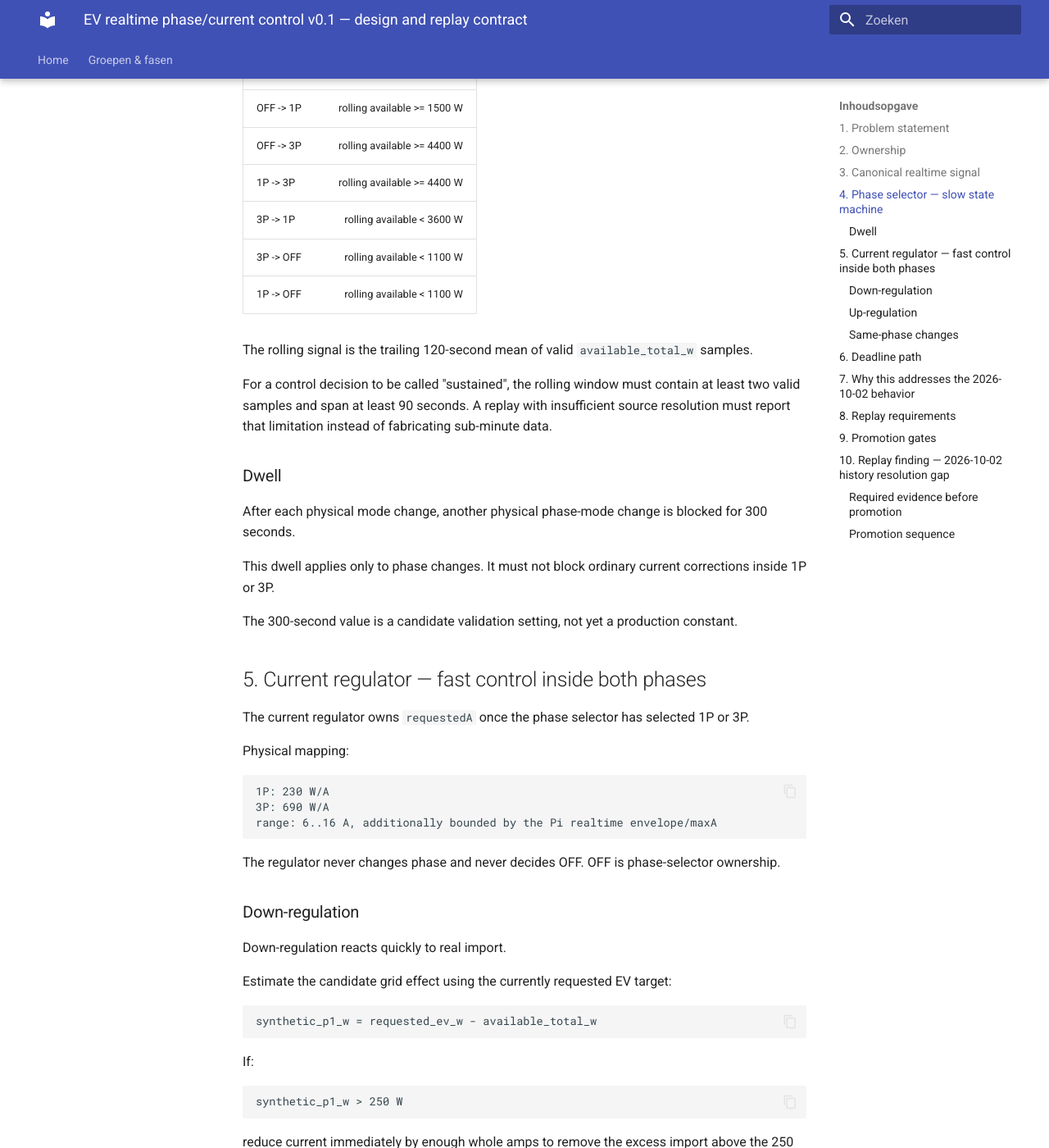
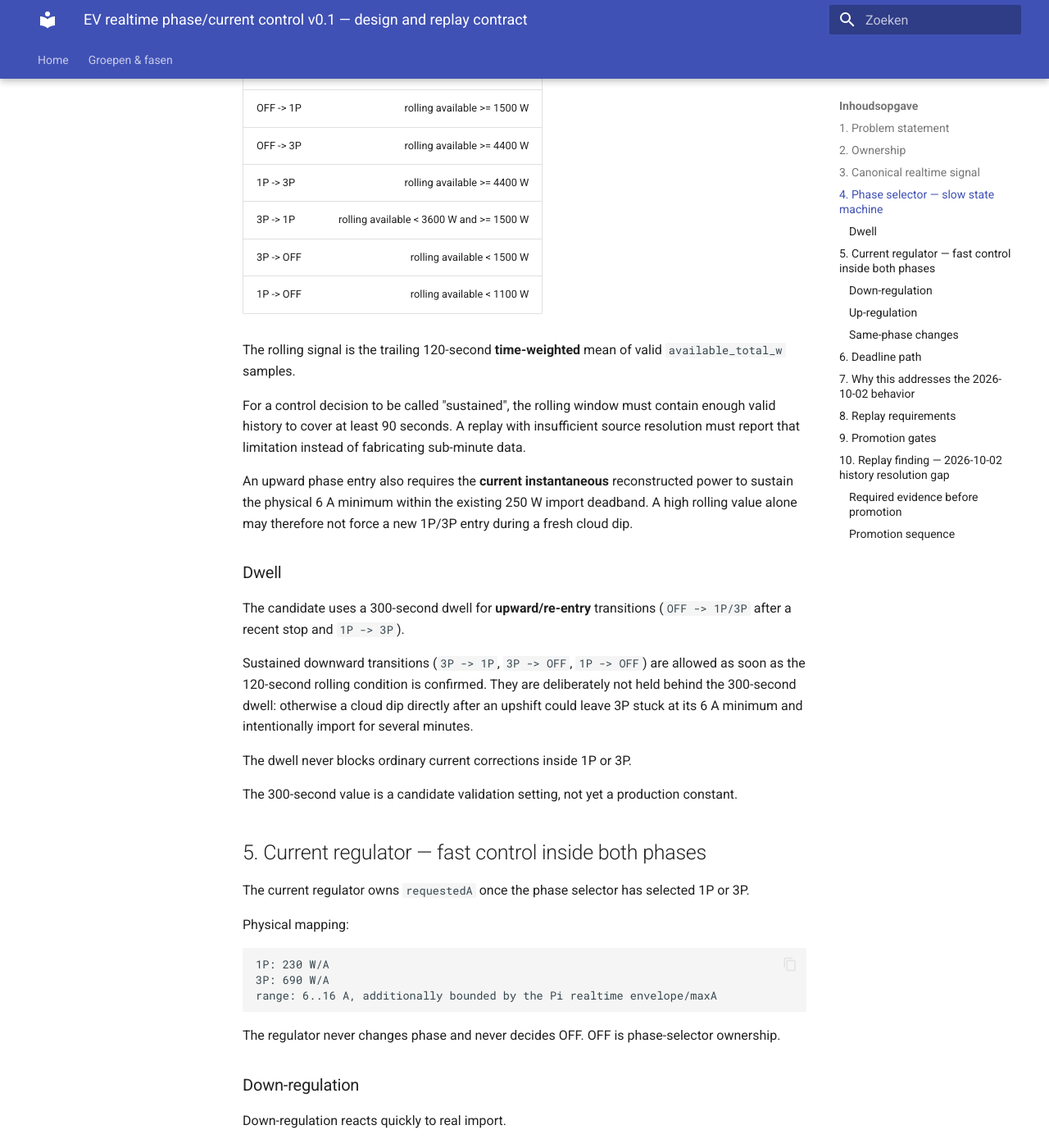
Before and after one commit to OnsKasteeltje/homey-energy-manual, an MkDocs documentation site: the page built from docs/architecture/ev-realtime-phase-current-control-v0.1.md, in a window 1280 px wide and 1400 px high, scrolled down 1851 px. Shown: the whole window at 82% size. Built offline with MkDocs 1.6.1 and Material for MkDocs 9.7.7, drawn with Linux system fonts in a browser that asks for light colours.

Commit message:
docs(ev): refine asymmetric dwell and phase-entry viability

```diff
--- a/docs/architecture/ev-realtime-phase-current-control-v0.1.md
+++ b/docs/architecture/ev-realtime-phase-current-control-v0.1.md
@@ -65,19 +65,23 @@ Candidate thresholds remain aligned with the existing policy:
 | OFF -> 1P | rolling available >= 1500 W |
 | OFF -> 3P | rolling available >= 4400 W |
 | 1P -> 3P | rolling available >= 4400 W |
-| 3P -> 1P | rolling available < 3600 W |
-| 3P -> OFF | rolling available < 1100 W |
+| 3P -> 1P | rolling available < 3600 W and >= 1500 W |
+| 3P -> OFF | rolling available < 1500 W |
 | 1P -> OFF | rolling available < 1100 W |
 
-The rolling signal is the trailing 120-second mean of valid `available_total_w` samples.
+The rolling signal is the trailing 120-second **time-weighted** mean of valid `available_total_w` samples.
 
-For a control decision to be called "sustained", the rolling window must contain at least two valid samples and span at least 90 seconds. A replay with insufficient source resolution must report that limitation instead of fabricating sub-minute data.
+For a control decision to be called "sustained", the rolling window must contain enough valid history to cover at least 90 seconds. A replay with insufficient source resolution must report that limitation instead of fabricating sub-minute data.
+
+An upward phase entry also requires the **current instantaneous** reconstructed power to sustain the physical 6 A minimum within the existing 250 W import deadband. A high rolling value alone may therefore not force a new 1P/3P entry during a fresh cloud dip.
 
 ### Dwell
 
-After each physical mode change, another physical phase-mode change is blocked for 300 seconds.
+The candidate uses a 300-second dwell for **upward/re-entry** transitions (`OFF -> 1P/3P` after a recent stop and `1P -> 3P`).
 
-This dwell applies only to phase changes. It must not block ordinary current corrections inside 1P or 3P.
+Sustained downward transitions (`3P -> 1P`, `3P -> OFF`, `1P -> OFF`) are allowed as soon as the 120-second rolling condition is confirmed. They are deliberately not held behind the 300-second dwell: otherwise a cloud dip directly after an upshift could leave 3P stuck at its 6 A minimum and intentionally import for several minutes.
+
+The dwell never blocks ordinary current corrections inside 1P or 3P.
 
 The 300-second value is a candidate validation setting, not yet a production constant.
 
```
